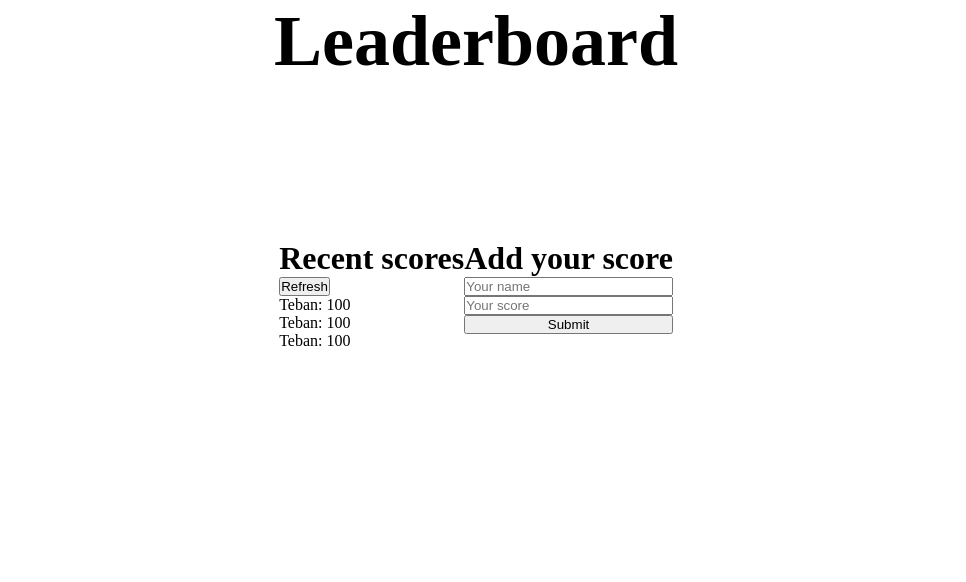
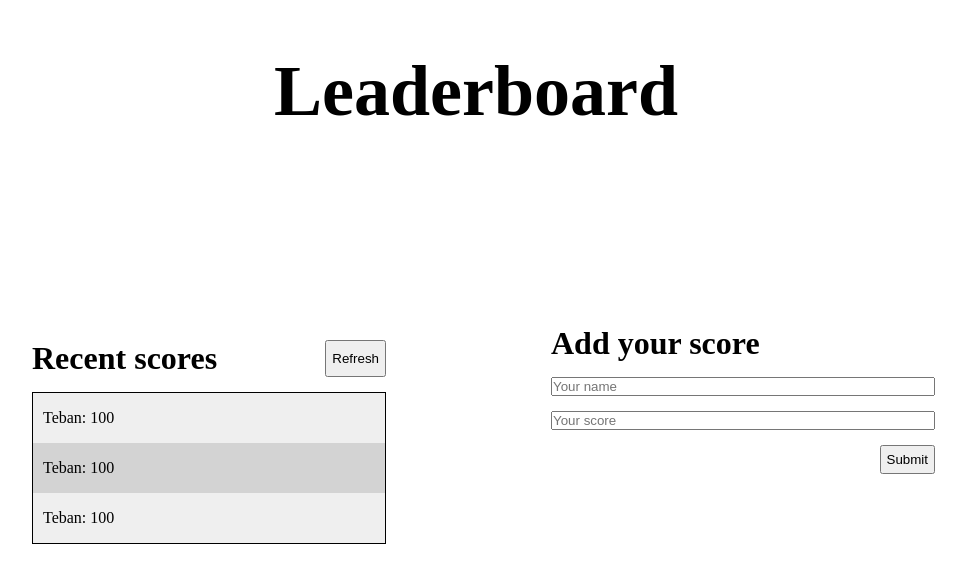
Before and after one commit to Estete9/leaderboard, a website built with webpack: page src/index.html in a window 1280 px wide. Shown: the whole page, without its empty margins (164-1130 px from the left). Built offline with nearby package versions, Linux system fonts and the light colour scheme.

Commit message:
Add basic style to give structure to layout

```diff
--- a/src/index.html
+++ b/src/index.html
@@ -12,14 +12,16 @@
     </section>
     <article id="leaderboard-content">
       <section id="all-scores-section">
-        <div id="all-scores-header">
-          <h3>Recent scores</h3>
-          <button>Refresh</button>
-          <div id="all-scores-container">
-            <div class="score-item">Teban: 100</div>
-            <div class="score-item">Teban: 100</div>
-            <div class="score-item">Teban: 100</div>
+        <div id="all-scores-container">
+          <div id="all-scores-header">
+            <h3>Recent scores</h3>
+            <button>Refresh</button>
           </div>
+          <ul id="all-scores-list">
+            <li class="score-item">Teban: 100</li>
+            <li class="score-item">Teban: 100</li>
+            <li class="score-item">Teban: 100</li>
+          </ul>
         </div>
       </section>
       <section id="score-input-section">
--- a/src/style.scss
+++ b/src/style.scss
@@ -14,6 +14,7 @@ body {
   > #title {
     font-size: 3rem;
     height: 30%;
+    margin-top: 50px;
   }
 
   > #leaderboard-content {
@@ -21,6 +22,44 @@ body {
     height: 70%;
     width: 100%;
     justify-content: center;
+    gap: 50px;
+
+    > * {
+      padding: 50px;
+      width: 30%;
+    }
+
+    #all-scores-container {
+      display: flex;
+      flex-direction: column;
+      padding: 15px;
+      gap: 15px;
+
+      #all-scores-list {
+        border: 1px solid black;
+
+        .score-item {
+          height: 40px;
+          display: flex;
+          align-items: center;
+          padding: 5px 10px;
+          background-color: rgb(239, 239, 239);
+        }
+
+        :nth-child(even) {
+          background-color: lightgray;
+        }
+      }
+    }
+
+    #all-scores-header {
+      display: flex;
+
+      button {
+        margin-left: auto;
+        padding: 5px;
+      }
+    }
 
     h3 {
       font-size: 2rem;
@@ -29,6 +68,13 @@ body {
     #score-submit-form {
       display: flex;
       flex-direction: column;
+      padding: 15px 0;
+      gap: 15px;
+
+      button {
+        margin-left: auto;
+        padding: 5px;
+      }
     }
   }
 }
```
Also changed, not shown: src/style.css, 1 other file.
